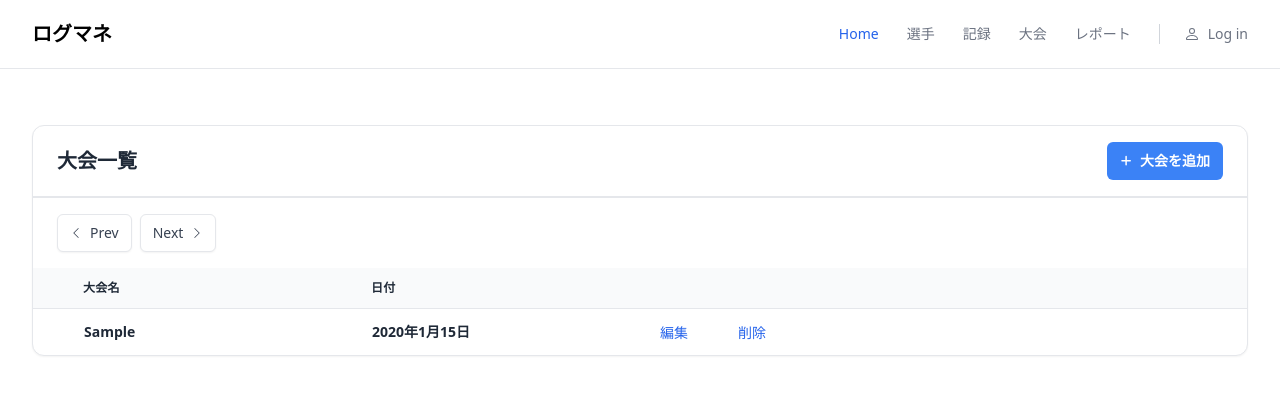
After one commit to tabaatsu/log-mane, a Django app: page /event/ in a window 1280 px wide. The commit adds this page. Shown: the top 411 px of the page. Run offline with Django 4.2, Linux system fonts and the light colour scheme; tables that the repository leaves empty hold one stand-in row (values such as "Sample post"); style sheets or scripts are compiled from the project's sources; some libraries are stand-ins or nearby versions.

Commit message:
add event list page

```diff
--- /dev/null
+++ b/logmaneapp/templates/event_list.html
@@ -0,0 +1,248 @@
+{% extends 'base.html' %}
+
+{% block title %}大会一覧{% endblock title %}
+
+{% block content %}
+<!-- Table Section -->
+<div class="max-w-[85rem] px-4 py-10 sm:px-6 lg:px-8 lg:py-14 mx-auto">
+    <!-- Card -->
+    <div class="flex flex-col">
+      <div class="-m-1.5 overflow-x-auto">
+        <div class="p-1.5 min-w-full inline-block align-middle">
+          <div
+            class="bg-white border border-gray-200 rounded-xl shadow-sm overflow-hidden dark:bg-slate-900 dark:border-gray-700"
+          >
+            <!-- Header -->
+            <div
+              class="px-6 py-4 grid gap-3 md:flex md:justify-between md:items-center border-b border-gray-200 dark:border-gray-700"
+            >
+              <div>
+                <h2
+                  class="text-xl font-semibold text-gray-800 dark:text-gray-200"
+                >
+                  大会一覧
+                </h2>
+              </div>
+
+              <div>
+                <div class="inline-flex gap-x-2">
+                  {% comment %} <a
+                    class="py-2 px-3 inline-flex justify-center items-center gap-2 rounded-md border font-medium bg-white text-gray-700 shadow-sm align-middle hover:bg-gray-50 focus:outline-none focus:ring-2 focus:ring-offset-2 focus:ring-offset-white focus:ring-blue-600 transition-all text-sm dark:bg-slate-900 dark:hover:bg-slate-800 dark:border-gray-700 dark:text-gray-400 dark:hover:text-white dark:focus:ring-offset-gray-800"
+                    href="#"
+                  >
+                    削除
+                  </a> {% endcomment %}
+
+                  <a
+                    class="py-2 px-3 inline-flex justify-center items-center gap-2 rounded-md border border-transparent font-semibold bg-blue-500 text-white hover:bg-blue-600 focus:outline-none focus:ring-2 focus:ring-blue-500 focus:ring-offset-2 transition-all text-sm dark:focus:ring-offset-gray-800"
+                    href="#"
+                  >
+                    <svg
+                      class="w-3 h-3"
+                      xmlns="http://www.w3.org/2000/svg"
+                      width="16"
+                      height="16"
+                      viewBox="0 0 16 16"
+                      fill="none"
+                    >
+                      <path
+                        d="M2.63452 7.50001L13.6345 7.5M8.13452 13V2"
+                        stroke="currentColor"
+                        stroke-width="2"
+                        stroke-linecap="round"
+                      />
+                    </svg>
+                    大会を追加
+                  </a>
+                </div>
+              </div>
+            </div>
+            <!-- End Header -->
+
+            <!-- Table -->
+            <table
+              class="min-w-full divide-y divide-gray-200 dark:divide-gray-700"
+            >
+              <thead class="bg-gray-50 dark:bg-slate-800">
+                <tr>
+
+                  <th
+                    scope="col"
+                    class="pl-6 lg:pl-3 xl:pl-0 pr-6 py-3 text-left"
+                  >
+                    {% comment %} <div class="flex items-center gap-x-2">
+                      <span
+                        class="text-xs font-semibold uppercase tracking-wide text-gray-800 dark:text-gray-200"
+                      >
+                        　大会名
+                      </span>
+                    </div> {% endcomment %}
+                  </th>
+
+                  <th scope="col" class="px-6 py-3 text-left">
+                    <div class="flex items-center gap-x-2">
+                      <span
+                        class="text-xs font-semibold uppercase tracking-wide text-gray-800 dark:text-gray-200"
+                      >
+                        大会名
+                      </span>
+                    </div>
+                  </th>
+
+                  <th scope="col" class="px-6 py-3 text-left">
+                    <div class="flex items-center gap-x-2">
+                      <span
+                        class="text-xs font-semibold uppercase tracking-wide text-gray-800 dark:text-gray-200"
+                      >
+                        日付
+                      </span>
+                    </div>
+                  </th>
+
+                  <th scope="col" class="px-6 py-3 text-left">
+                    <div class="flex items-center gap-x-2">
+                      <span
+                        class="text-xs font-semibold uppercase tracking-wide text-gray-800 dark:text-gray-200"
+                      >
+
+                      </span>
+                    </div>
+                  </th>
+
+                  <th scope="col" class="px-6 py-3 text-left">
+                    <div class="flex items-center gap-x-2">
+                      <span
+                        class="text-xs font-semibold uppercase tracking-wide text-gray-800 dark:text-gray-200"
+                      >
+
+                      </span>
+                    </div>
+                  </th>
+
+                  <th scope="col" class="px-6 py-3 text-right"></th>
+                </tr>
+              </thead>
+{% for item in object_list%}
+              <tbody class="divide-y divide-gray-200 dark:divide-gray-700">
+                <tr>
+                  <td class="h-px w-px whitespace-nowrap">
+                    <div class="pl-6 lg:pl-3 xl:pl-0 pr-6 py-3">
+                      <div class="flex items-center gap-x-3">
+                        {% comment %}<img
+                          class="inline-block h-[2.375rem] w-[2.375rem] rounded-full"
+                          src="https://images.unsplash.com/photo-1531927557220-a9e23c1e4794?ixlib=rb-4.0.3&ixid=MnwxMjA3fDB8MHxwaG90by1wYWdlfHx8fGVufDB8fHx8&auto=format&fit=facearea&facepad=2&w=300&h=300&q=80"
+                          alt="Image Description"
+                        />{% endcomment %}
+                        {% comment %} <div class="grow">
+                          <span
+                            class="block text-sm font-semibold text-gray-800 dark:text-gray-200"
+                            >　{{ event.event }}</span
+                          >
+                        </div> {% endcomment %}
+                      </div>
+                    </div>
+                  </td>
+                  <td class="h-px w-72 whitespace-nowrap">
+                    <div class="px-6 py-3">
+                      <span
+                        class="block text-sm font-semibold text-gray-800 dark:text-gray-200"
+                        >{{ item.event }}</span
+                      >
+                    </div>
+                  </td>
+                  <td class="h-px w-72 whitespace-nowrap">
+                    <div class="px-6 py-3">
+                      <span
+                        class="block text-sm font-semibold text-gray-800 dark:text-gray-200"
+                        >{{ item.date }}</span
+                      >
+                    </div>
+                  </td>
+                  <td class="h-px w-px whitespace-nowrap">
+                    <div class="px-6 py-1.5">
+                      <a
+                        class="inline-flex items-center gap-x-1.5 text-sm text-blue-600 decoration-2 hover:underline font-medium"
+                        href="#"
+                      >
+                        編集
+                      </a>
+                    </div>
+                  </td>
+                  <td class="h-px w-px whitespace-nowrap">
+                    <div class="px-6 py-1.5">
+                      <a
+                        class="inline-flex items-center gap-x-1.5 text-sm text-blue-600 decoration-2 hover:underline font-medium"
+                        href="#"
+                      >
+                        削除
+                      </a>
+                    </div>
+                  </td>
+                </tr>
+{% endfor %}
+            <!-- Footer -->
+            <div
+              class="px-6 py-4 grid gap-3 md:flex md:justify-between md:items-center border-t border-gray-200 dark:border-gray-700"
+            >
+              {% comment %} <div>
+                <p class="text-sm text-gray-600 dark:text-gray-400">
+                  <span class="font-semibold text-gray-800 dark:text-gray-200"
+                    >6</span
+                  >
+                  results
+                </p>
+              </div> {% endcomment %}
+
+              <div>
+                <div class="inline-flex gap-x-2">
+                  <button
+                    type="button"
+                    class="py-2 px-3 inline-flex justify-center items-center gap-2 rounded-md border font-medium bg-white text-gray-700 shadow-sm align-middle hover:bg-gray-50 focus:outline-none focus:ring-2 focus:ring-offset-2 focus:ring-offset-white focus:ring-blue-600 transition-all text-sm dark:bg-slate-900 dark:hover:bg-slate-800 dark:border-gray-700 dark:text-gray-400 dark:hover:text-white dark:focus:ring-offset-gray-800"
+                  >
+                    <svg
+                      class="w-3 h-3"
+                      xmlns="http://www.w3.org/2000/svg"
+                      width="16"
+                      height="16"
+                      fill="currentColor"
+                      viewBox="0 0 16 16"
+                    >
+                      <path
+                        fill-rule="evenodd"
+                        d="M11.354 1.646a.5.5 0 0 1 0 .708L5.707 8l5.647 5.646a.5.5 0 0 1-.708.708l-6-6a.5.5 0 0 1 0-.708l6-6a.5.5 0 0 1 .708 0z"
+                      />
+                    </svg>
+                    Prev
+                  </button>
+
+                  <button
+                    type="button"
+                    class="py-2 px-3 inline-flex justify-center items-center gap-2 rounded-md border font-medium bg-white text-gray-700 shadow-sm align-middle hover:bg-gray-50 focus:outline-none focus:ring-2 focus:ring-offset-2 focus:ring-offset-white focus:ring-blue-600 transition-all text-sm dark:bg-slate-900 dark:hover:bg-slate-800 dark:border-gray-700 dark:text-gray-400 dark:hover:text-white dark:focus:ring-offset-gray-800"
+                  >
+                    Next
+                    <svg
+                      class="w-3 h-3"
+                      xmlns="http://www.w3.org/2000/svg"
+                      width="16"
+                      height="16"
+                      fill="currentColor"
+                      viewBox="0 0 16 16"
+                    >
+                      <path
+                        fill-rule="evenodd"
+                        d="M4.646 1.646a.5.5 0 0 1 .708 0l6 6a.5.5 0 0 1 0 .708l-6 6a.5.5 0 0 1-.708-.708L10.293 8 4.646 2.354a.5.5 0 0 1 0-.708z"
+                      />
+                    </svg>
+                  </button>
+                </div>
+              </div>
+            </div>
+            <!-- End Footer -->
+          </div>
+        </div>
+      </div>
+    </div>
+    <!-- End Card -->
+  </div>
+  <!-- End Table Section -->
+{% endblock content %}
--- a/logmaneapp/urls.py
+++ b/logmaneapp/urls.py
@@ -16,4 +16,6 @@ urlpatterns = [
     path('event/create/', views.event_form, name='event_create'),
     path('event/<int:pk>/delete/', views.EventDelete.as_view(), name='event_delete'),
     path('event/<int:pk>/update/', views.EventUpdate.as_view(), name='event_update'),
+    path('event/', views.EventListView.as_view(), name='event_list'),
+
 ]
--- a/logmaneapp/views.py
+++ b/logmaneapp/views.py
@@ -90,3 +90,7 @@ class EventUpdate(UpdateView):
     model = Event
     fields = (['event', 'date'])
     success_url = '/athlete/'
+
+class EventListView(ListView):
+    template_name = 'event_list.html'
+    model = Event
--- a/theme3/templates/base.html
+++ b/theme3/templates/base.html
@@ -30,9 +30,10 @@
 				  <a class="font-medium text-blue-600 sm:py-6 dark:text-blue-500" href="#" aria-current="page">Home</a>
 				  <a class="font-medium text-gray-500 hover:text-gray-400 sm:py-6 dark:text-gray-400 dark:hover:text-gray-500" href="#">選手</a>
 				  <a class="font-medium text-gray-500 hover:text-gray-400 sm:py-6 dark:text-gray-400 dark:hover:text-gray-500" href="#">記録</a>
+				  <a class="font-medium text-gray-500 hover:text-gray-400 sm:py-6 dark:text-gray-400 dark:hover:text-gray-500" href="#">大会</a>
 				  <a class="font-medium text-gray-500 hover:text-gray-400 sm:py-6 dark:text-gray-400 dark:hover:text-gray-500" href="#">レポート</a>
 
-				  <div class="hs-dropdown [--strategy:static] sm:[--strategy:fixed] [--adaptive:none] sm:[--trigger:hover] sm:py-4">
+				  {% comment %} <div class="hs-dropdown [--strategy:static] sm:[--strategy:fixed] [--adaptive:none] sm:[--trigger:hover] sm:py-4">
 					<button type="button" class="flex items-center w-full text-gray-500 hover:text-gray-400 font-medium dark:text-gray-400 dark:hover:text-gray-500 ">
 					  Dropdown
 					  <svg class="ml-2 w-2.5 h-2.5 text-gray-600" width="16" height="16" viewBox="0 0 16 16" fill="none" xmlns="http://www.w3.org/2000/svg">
@@ -72,7 +73,7 @@
 						Team Account
 					  </a>
 					</div>
-				  </div>
+				  </div> {% endcomment %}
 
 				  <a class="flex items-center gap-x-2 font-medium text-gray-500 hover:text-blue-600 sm:border-l sm:border-gray-300 sm:my-6 sm:pl-6 dark:border-gray-700 dark:text-gray-400 dark:hover:text-blue-500" href="#">
 					<svg class="w-4 h-4" xmlns="http://www.w3.org/2000/svg" width="16" height="16" fill="currentColor" viewBox="0 0 16 16">
```
